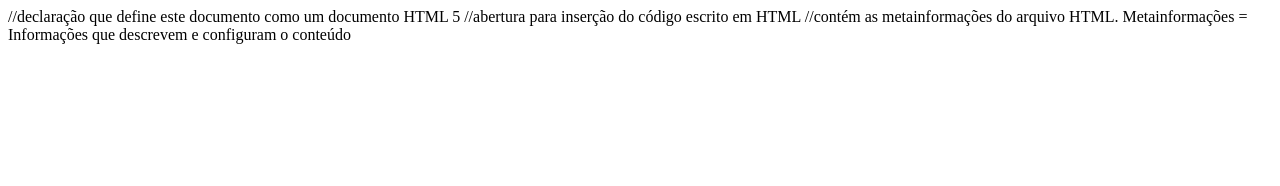
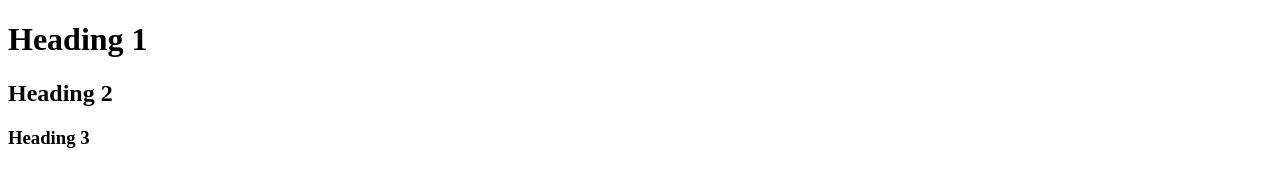
Before and after one commit to MatheusSena02/Aprenda_HTML_CSS_boas_pr-ticas_de_desenvolvimento, a plain HTML site: page index.html in a window 1280 px wide. Drawn offline with Linux system fonts and the light colour scheme.

Commit message:
Update index.html

```diff
--- a/index.html
+++ b/index.html
@@ -1,8 +1,11 @@
-<!DOCTYPE html> //declaração que define este documento como um documento HTML 5
-<html>  //abertura para inserção do código escrito em HTML
-    <head> //contém as metainformações do arquivo HTML. Metainformações = Informações que descrevem e configuram o conteúdo
-        <body>
-            <title>Portifólio</title>
-        </body>
+<!DOCTYPE html> <!--//declaração que define este documento como um documento HTML 5-->
+<html>  <!--abertura para inserção do código escrito em HTML-->
+    <head> <!--//contém as metainformações do arquivo HTML. Metainformações = Informações que descrevem e configuram o conteúdo-->
+        <title>Portifolio</title> <!--refere-se ao título para a página HTML (que é mostrado na barra de título do navegador ou na guia da página)-->
     </head>
+    <body> <!--define o corpo do documento, recipiente para todo o corpo visível-->
+        <h1>Heading 1</h1> <!--heading 1(Cabeçalho) : Insere uma mensagem em uma fonte grande-->
+        <h2>Heading 2</h2>
+        <h3>Heading 3</h3>
+    </body>
 </html>
```
